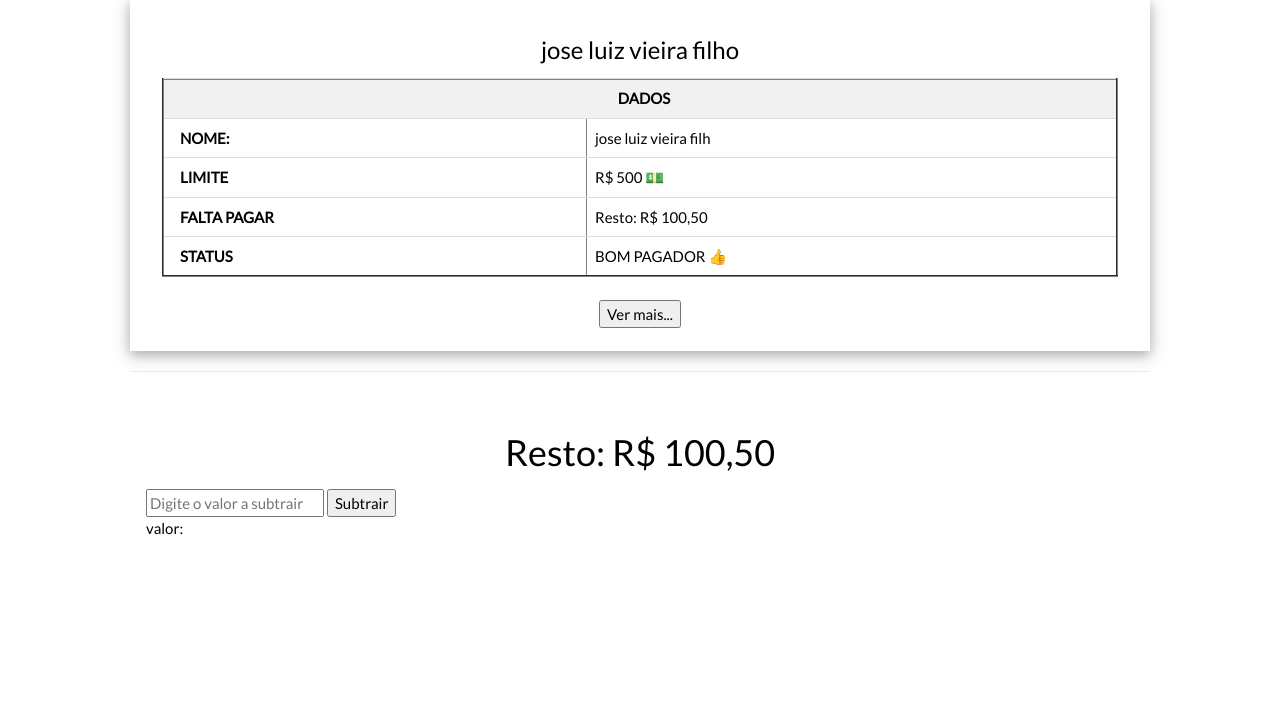
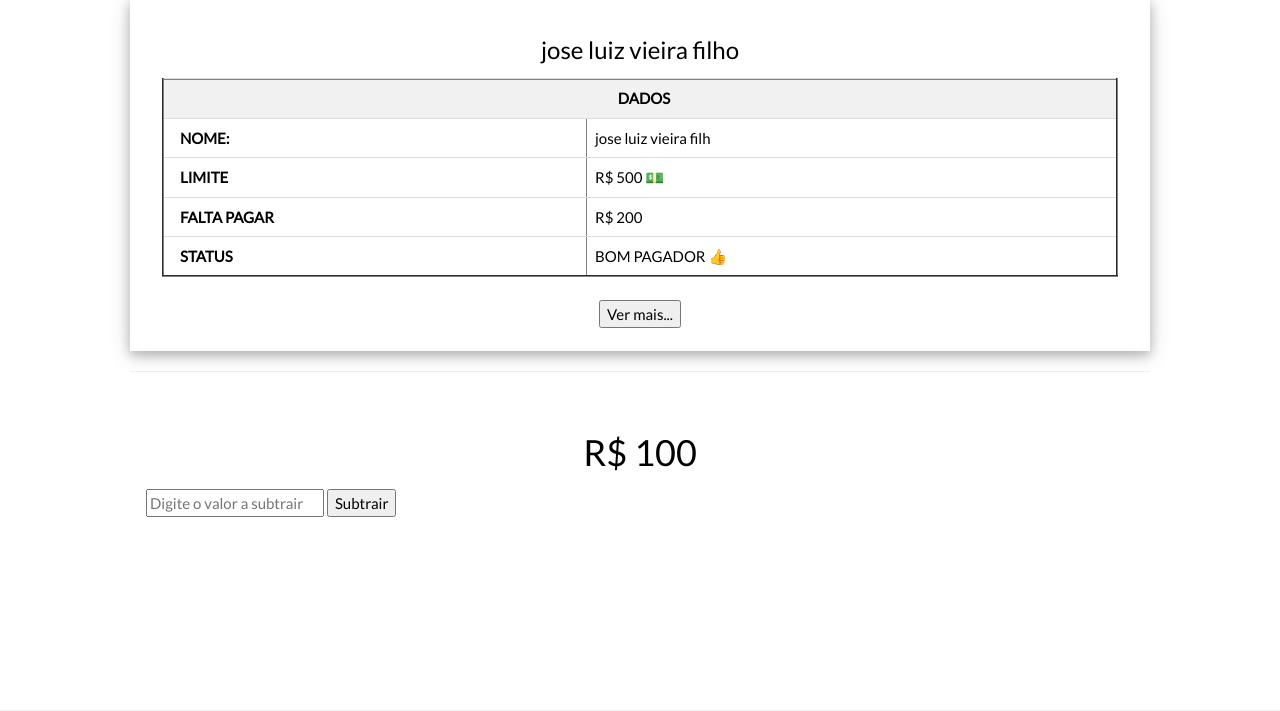
Before and after one commit to LuizinhoVI/farmacia, a Node server app: page / in a window 1280 px wide. Shown: the part 207-918 px from the top of the page. Run offline with Node 20, Linux system fonts and the light colour scheme.

Commit message:
Revert "att"
This reverts commit e9fc6150e9eb0e4a79b231407168ac0cc1023426.

```diff
--- a/public/pagamento.js
+++ b/public/pagamento.js
@@ -11,7 +11,6 @@ function adicionar_mais() {
 
 
 }
-// ////////////////////******************************* formatação de real  */
 function formatarDinheiro(input) {
     // Remove tudo que não é número
     let valor = input.value.replace(/\D/g, '');
@@ -249,44 +248,25 @@ function pagamento_recolher() {
 
 
 }
-// **********************************************
 
-let total = 100.50; // Valor inicial
-let resto = total; // Resto inicial
 
-function formatarMoeda(valor) {
 
-    return new Intl.NumberFormat('pt-BR', {
-        style: 'currency',
-        currency: 'BRL',
-    }).format(valor);
+
+function test() {
+
+        // Obter o valor atual da div
+        const divValor = document.getElementById('valor');
+        let valorAtual = parseFloat(divValor.textContent);
+
+        // Obter o valor do input
+        const inputValor = document.getElementById('inputValor');
+        let valorSubtrair = parseFloat(inputValor.value) || 0; // Define 0 se não for um número
+
+        // Fazer a subtração
+        let resultado = valorAtual - valorSubtrair;
+
+        // Atualizar a div com o valor restante
+        divValor.textContent = resultado >= 0 ? resultado : 0; // Garante que não fique negativo
+
 
 }
-
-function subtrair() {
-
-    const valorInput = document.getElementById('valor').value;
-    const valor = parseFloat(valorInput.replace(/\./g, '').replace(',', '.')); // Converte o valor
-
-    if (isNaN(valor) || valor <= 0) {
-        alert("Por favor, insira um valor válido.");
-        return;
-    }
-
-    if (valor > resto) {
-        alert("Valor maior que o restante disponível.");
-        return;
-    }
-
-    resto -= valor; // Subtrai o valor do resto
-
-    document.querySelector('#pagamento_falta_pagar').innerText = ` ${formatarMoeda(resto)}`;
-    document.getElementById('resultado').innerText = `Resto: ${formatarMoeda(resto)}`;
-    document.getElementById('valor').value = ''; // Limpa o input
-
-}
-
-window.onload = function() {
-    document.getElementById('resultado').innerText = `Resto: ${formatarMoeda(resto)}`;
-    document.querySelector('#pagamento_falta_pagar').innerText = `Resto: ${formatarMoeda(resto)}`;
-};
--- a/views/index.ejs
+++ b/views/index.ejs
@@ -239,13 +239,13 @@ html,body,h1,h2,h3,h4 {font-family:"Lato", sans-serif}
         <tr></tr>
         <th >NOME:</th>
 
-        <td colspan="">jose luiz vieira filho </td>
+        <td colspan="">jose luiz vieira filh </td>
         <tr></tr>
         <th align="center">LIMITE</th>
         <td colspan="">R$ 500 💵</td>
-        <tr> </tr>
-        <th >FALTA PAGAR</th>
-        <td > R$ 200</td>
+        <tr></tr>
+        <th>FALTA PAGAR</th>
+        <td>R$ 200</td>
         <tr></tr>
         <th>STATUS</th>
         <td colspan="">BOM PAGADOR 👍</td>
@@ -611,7 +611,7 @@ html,body,h1,h2,h3,h4 {font-family:"Lato", sans-serif}
                   <td colspan="">R$ 500 💵</td>
                   <tr></tr>
                   <th>FALTA PAGAR</th>
-                  <td id="pagamento_falta_pagar">R$ 200</td>
+                  <td>R$ 200</td>
                   <tr></tr>
                   <th>STATUS</th>
                   <td colspan="">BOM PAGADOR 👍</td>
@@ -679,17 +679,11 @@ html,body,h1,h2,h3,h4 {font-family:"Lato", sans-serif}
 
 
         <div class="w3-container" id="">
+          <br>
+              <h1 id="valor" align="center"> R$ 100</h1>
+          <input type="number" id="inputValor" placeholder="Digite o valor a subtrair" />
+          <button id="subtrairBtn" onclick="test()">Subtrair</button>
 
-          <br>
-
-              <h1 id="resultado" align="center"> R$ 100</h1>
-
-          <input type="text" id="valor" oninput="formatarDinheiro(this)" placeholder="Digite o valor a subtrair"  required/>
-          <button id="subtrairBtn" onclick="subtrair ()">Subtrair</button>
-
-          <!-- <div id="resultado"> </div> -->
-
-          <div id="valor1">valor: </div>
 
             </div>
 
```
